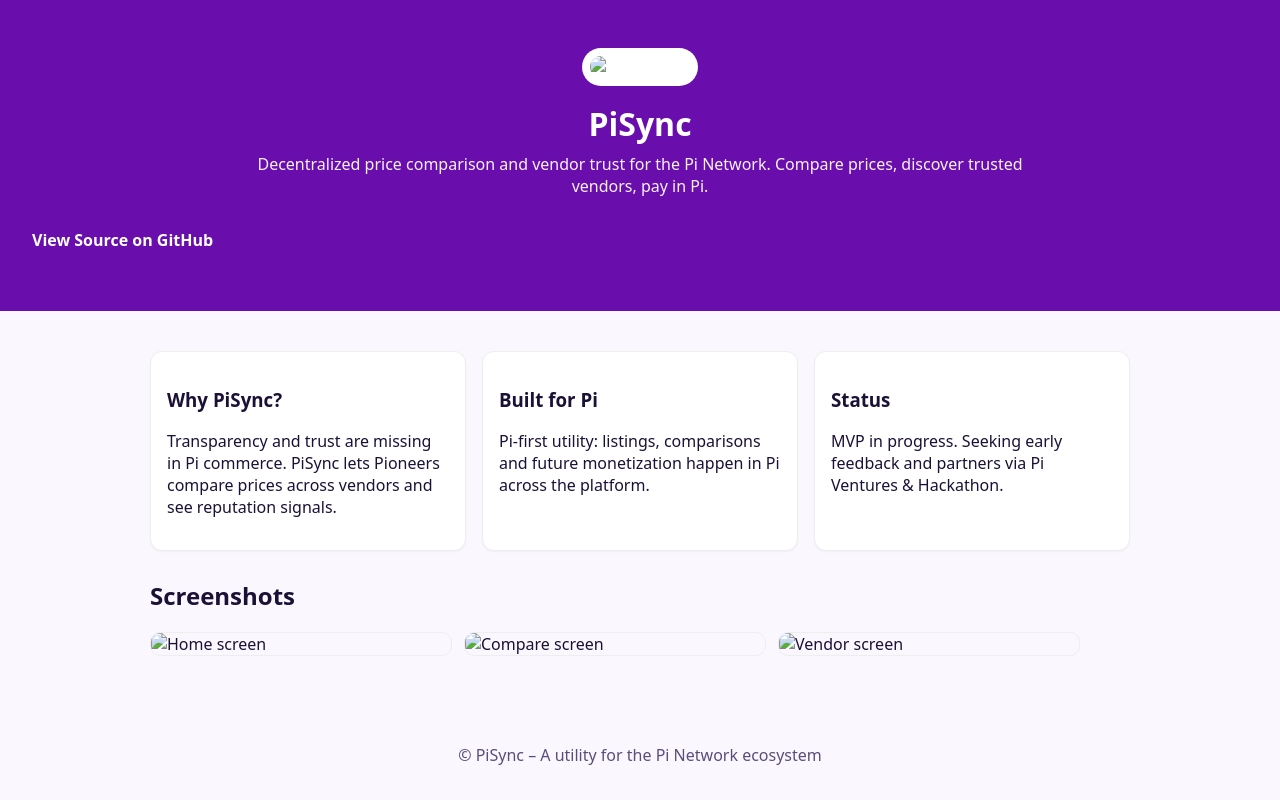
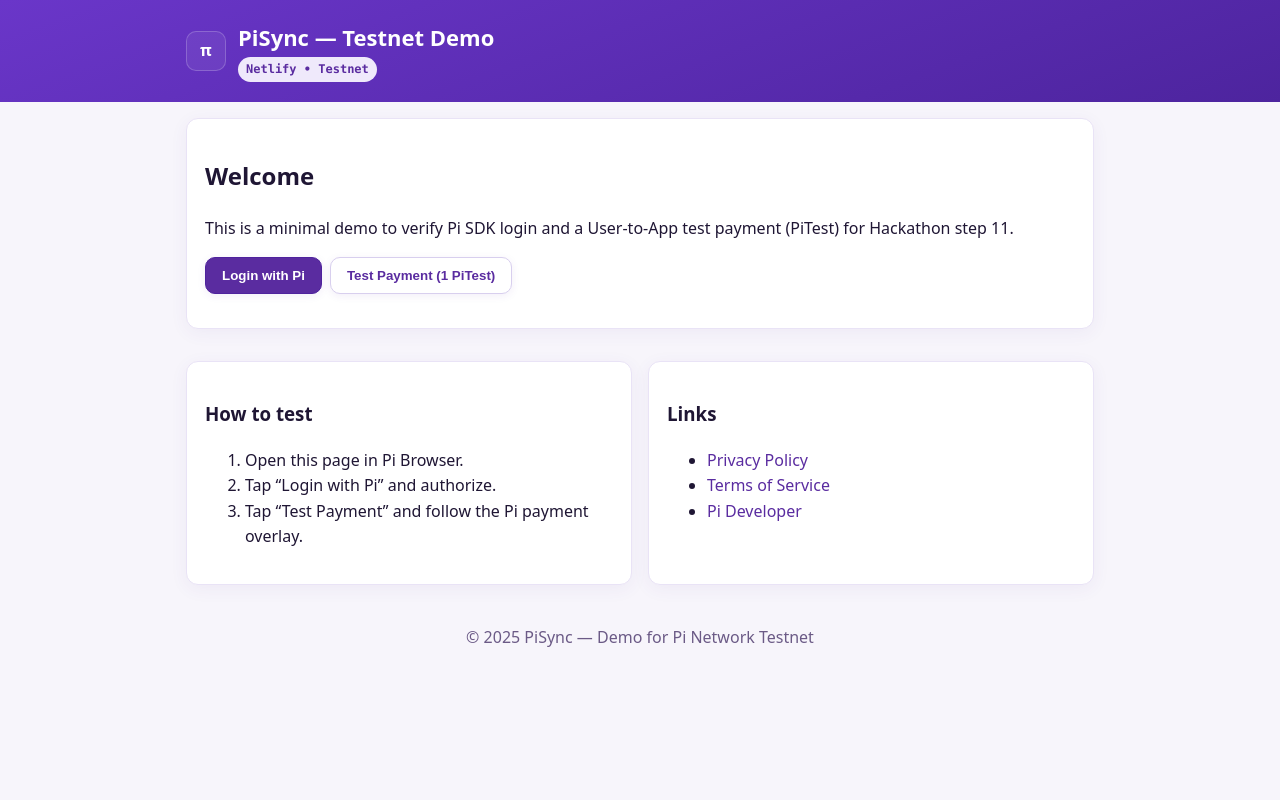
Before and after one commit to umutcetiner07/PiSync-v2, a plain HTML site: page docs/index.html in a window 1280 px wide. Drawn offline with Linux system fonts and the light colour scheme; a script that the page names is missing.

Commit message:
Update index.html

```diff
--- a/docs/index.html
+++ b/docs/index.html
@@ -1,64 +1,144 @@
-<!doctype html>
+<!DOCTYPE html>
 <html lang="en">
 <head>
   <meta charset="utf-8" />
   <meta name="viewport" content="width=device-width, initial-scale=1" />
-  <title>PiSync – Decentralized Price Comparison & Vendor Trust</title>
-  <link rel="icon" href="assets/icon.png" />
+  <title>PiSync — Testnet Demo</title>
+  <meta name="description" content="PiSync testnet demo: Pi SDK login and test payment." />
   <style>
-    body { font-family: system-ui, -apple-system, Segoe UI, Roboto, Arial, sans-serif; margin: 0; background:#faf7ff; color:#1b1136; }
-    header { text-align:center; padding:48px 16px; background:#6A0DAD; color:#fff; }
-    header img { width:96px; height:96px; border-radius:20px; background:#fff; padding:8px; }
-    h1 { margin:16px 0 8px; }
-    p.lead { margin:0 auto; max-width:800px; opacity:.95; }
-    main { max-width:980px; margin:0 auto; padding:24px 16px 64px; }
-    .cards { display:grid; grid-template-columns: repeat(auto-fit,minmax(260px,1fr)); gap:16px; margin-top:16px; }
-    .card { background:#fff; border:1px solid #eee; border-radius:12px; padding:16px; box-shadow:0 1px 2px rgba(0,0,0,.04); }
-    .screens { display:flex; gap:12px; flex-wrap:wrap; margin-top:12px; }
-    .screens img { width:300px; max-width:100%; border:1px solid #eee; border-radius:10px; }
-    .btns { display:flex; gap:12px; flex-wrap:wrap; margin-top:20px; }
-    .btn { text-decoration:none; padding:12px 16px; border-radius:10px; font-weight:600; }
-    .primary { background:#6A0DAD; color:#fff; }
-    .ghost { border:1px solid #6A0DAD; color:#6A0DAD; background:#fff; }
-    footer { text-align:center; padding:24px; color:#5b4d7a; }
+    :root{
+      --pi:#5a2ca0; --bg:#f7f5fb; --card:#ffffff; --text:#1f1634; --muted:#6b5a86;
+    }
+    *{box-sizing:border-box}
+    body{
+      margin:0; font:16px/1.6 system-ui,-apple-system,Segoe UI,Roboto,Ubuntu; color:var(--text); background:var(--bg);
+    }
+    header{
+      padding:20px 16px; background:linear-gradient(160deg,#6a36c9,#4d249e); color:#fff;
+    }
+    .wrap{max-width:940px; margin:0 auto; padding:0 16px;}
+    .brand{display:flex; align-items:center; gap:12px;}
+    .brand .logo{
+      width:40px; height:40px; border-radius:10px; background:#fff1; display:grid; place-items:center; border:1px solid #ffffff33;
+      font-weight:700;
+    }
+    h1{margin:0; font-size:22px}
+    main{padding:24px 0 64px}
+    .card{
+      background:var(--card); border:1px solid #e9e3f6; border-radius:12px; padding:18px; margin:16px 0;
+      box-shadow:0 4px 18px rgba(90,44,160,0.06);
+    }
+    .row{display:flex; flex-wrap:wrap; gap:16px}
+    .row > .card{flex:1 1 280px}
+    button{
+      padding:10px 16px; border-radius:10px; border:1px solid #d8cfee; background:#fff; color:var(--pi);
+      font-weight:600; cursor:pointer; transition:.18s ease; box-shadow:0 2px 8px rgba(90,44,160,0.08);
+    }
+    button.primary{background:var(--pi); color:#fff; border-color:#4f239d}
+    button:hover{transform:translateY(-1px)}
+    code, .mono{font-family:ui-monospace,SFMono-Regular,Menlo,Consolas,monospace}
+    .status{color:var(--pi); font-weight:600}
+    footer{padding:24px 16px; color:var(--muted); text-align:center}
+    a{color:var(--pi); text-decoration:none}
+    .pill{display:inline-block; padding:3px 8px; border-radius:999px; background:#efe9fb; color:var(--pi); font-size:12px; font-weight:700}
   </style>
 </head>
 <body>
   <header>
-    <img src="assets/icon.png" alt="PiSync icon" />
-    <h1>PiSync</h1>
-    <p class="lead">Decentralized price comparison and vendor trust for the Pi Network. Compare prices, discover trusted vendors, pay in Pi.</p>
-    <div class="btns">
-      <a class="btn primary" href="https://github.com/umutcetiner07/PiSync-v2" target="_blank" rel="noopener">View Source on GitHub</a>
+    <div class="wrap">
+      <div class="brand">
+        <div class="logo">π</div>
+        <div>
+          <h1>PiSync — Testnet Demo</h1>
+          <div class="pill mono">Netlify • Testnet</div>
+        </div>
+      </div>
     </div>
   </header>
 
-  <main>
-    <div class="cards">
+  <main class="wrap">
+    <div class="card">
+      <h2>Welcome</h2>
+      <p>This is a minimal demo to verify Pi SDK login and a User‑to‑App test payment (PiTest) for Hackathon step 11.</p>
+      <div style="display:flex; gap:8px; flex-wrap:wrap; margin-top:10px;">
+        <button class="primary" onclick="piLogin()">Login with Pi</button>
+        <button onclick="testPayment()">Test Payment (1 PiTest)</button>
+      </div>
+      <p id="status" class="status" style="margin-top:10px;"></p>
+    </div>
+
+    <div class="row">
       <div class="card">
-        <h3>Why PiSync?</h3>
-        <p>Transparency and trust are missing in Pi commerce. PiSync lets Pioneers compare prices across vendors and see reputation signals.</p>
+        <h3>How to test</h3>
+        <ol>
+          <li>Open this page in Pi Browser.</li>
+          <li>Tap “Login with Pi” and authorize.</li>
+          <li>Tap “Test Payment” and follow the Pi payment overlay.</li>
+        </ol>
       </div>
       <div class="card">
-        <h3>Built for Pi</h3>
-        <p>Pi-first utility: listings, comparisons and future monetization happen in Pi across the platform.</p>
+        <h3>Links</h3>
+        <ul>
+          <li><a href="/privacy.html">Privacy Policy</a></li>
+          <li><a href="/terms.html">Terms of Service</a></li>
+          <li><a href="https://developer.minepi.com/" target="_blank" rel="noopener">Pi Developer</a></li>
+        </ul>
       </div>
-      <div class="card">
-        <h3>Status</h3>
-        <p>MVP in progress. Seeking early feedback and partners via Pi Ventures & Hackathon.</p>
-      </div>
-    </div>
-
-    <h2 style="margin-top:28px;">Screenshots</h2>
-    <div class="screens">
-      <img src="assets/home.png" alt="Home screen" />
-      <img src="assets/compare.png" alt="Compare screen" />
-      <img src="assets/vendor.png" alt="Vendor screen" />
     </div>
   </main>
 
   <footer>
-    © PiSync – A utility for the Pi Network ecosystem
+    © 2025 PiSync — Demo for Pi Network Testnet
   </footer>
+
+  <!-- Pi SDK -->
+  <script src="https://sdk.minepi.com/pi-sdk.js"></script>
+  <script>
+    // Initialize Pi SDK
+    Pi.init({ version: "2.0" });
+
+    async function piLogin() {
+      try {
+        const scopes = ['username', 'payments'];
+        const auth = await Pi.authenticate(scopes, onIncompletePaymentFound);
+        document.getElementById('status').textContent = `Logged in as @${auth.user.username}`;
+        window.piUser = auth.user;
+      } catch (e) {
+        alert('Login failed: ' + (e?.message || e));
+      }
+    }
+
+    async function onIncompletePaymentFound(payment) {
+      console.log('Incomplete payment:', payment);
+    }
+
+    async function testPayment() {
+      try {
+        if (!window.piUser) await piLogin();
+        const paymentData = {
+          amount: 1,
+          memo: "PiSync test payment",
+          metadata: { orderId: "demo-" + Date.now() }
+        };
+        const payment = await Pi.createPayment(paymentData, {
+          onReadyForServerApproval: async (paymentId) => {
+            console.log('Approve on server (demo, no backend):', paymentId);
+          },
+          onReadyForServerCompletion: async (paymentId, txid) => {
+            console.log('Complete on server (demo):', paymentId, txid);
+          },
+          onCancel: (reason) => {
+            alert('Payment cancelled: ' + reason);
+          },
+          onError: (error) => {
+            alert('Payment error: ' + (error?.message || error));
+          }
+        });
+        console.log('Payment created:', payment);
+      } catch (e) {
+        alert('Payment failed: ' + (e?.message || e));
+      }
+    }
+  </script>
 </body>
 </html>
```
